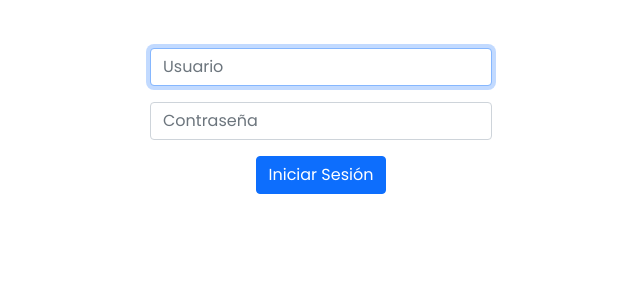
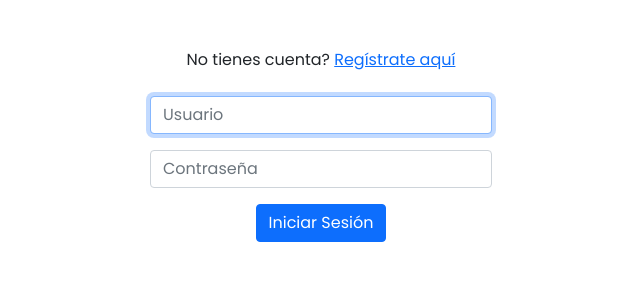
Before and after one commit to Luudeus/EcoLogic, a Flask app: page /login in a window 1280 px wide. Shown: the part 114-414 px from the top of the page, without its empty margins (319-959 px from the left). Run offline with Flask 3, Linux system fonts and the light colour scheme.

Commit message:
Edit login form

```diff
--- a/templates/login.html
+++ b/templates/login.html
@@ -5,6 +5,10 @@
 {% endblock %}
 
 {% block main %}
+    <div class="text-center mb-4">
+        <span>No tienes cuenta? </span>
+        <a href="/register" class="text-primary">Regístrate aquí</a>
+    </div>
     <form action="/login" method="post">
         <div class="mb-3">
             <input autocomplete="off" autofocus class="form-control mx-auto w-auto" id="username" name="username" placeholder="Usuario" type="text">
```
